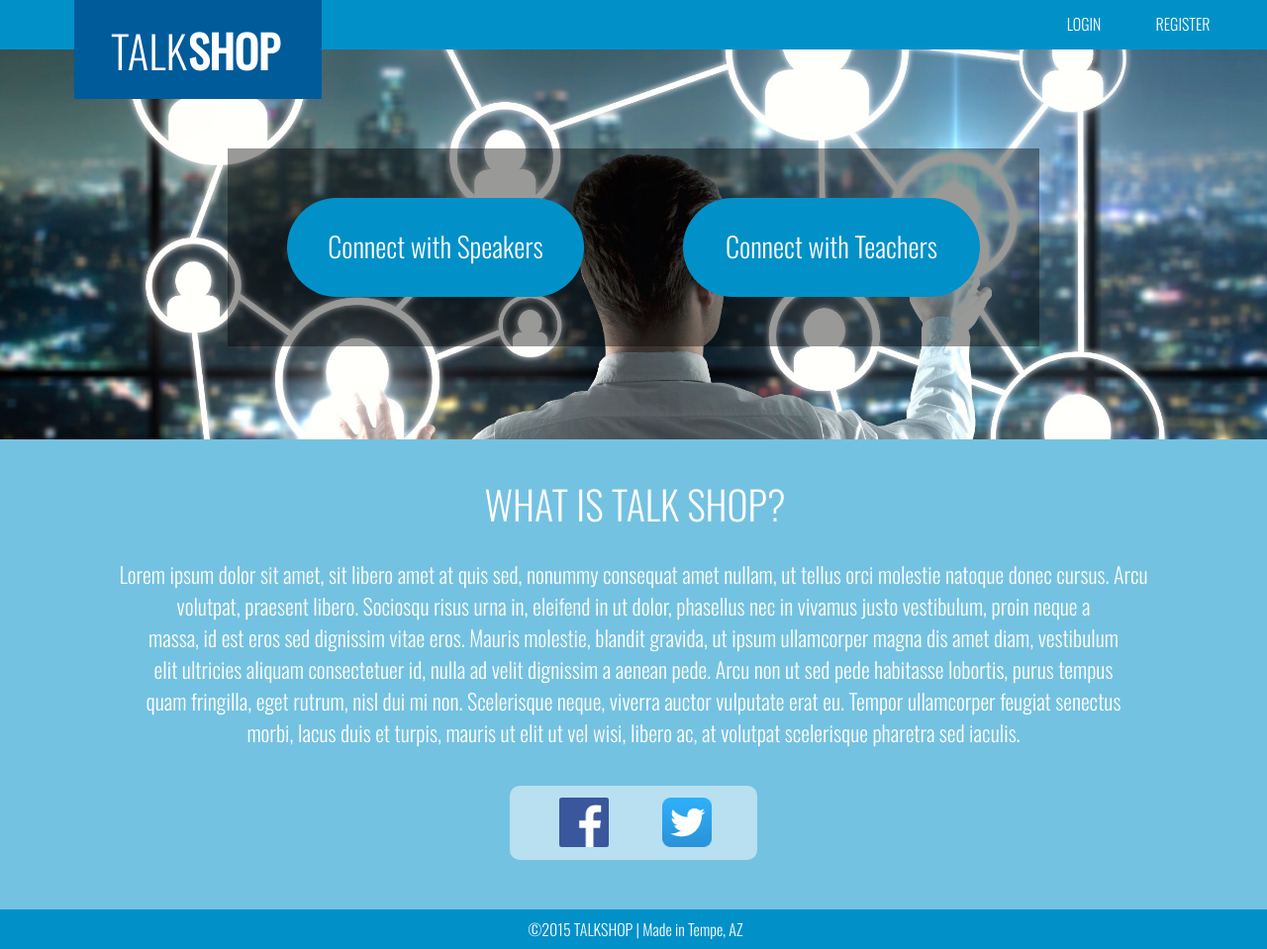
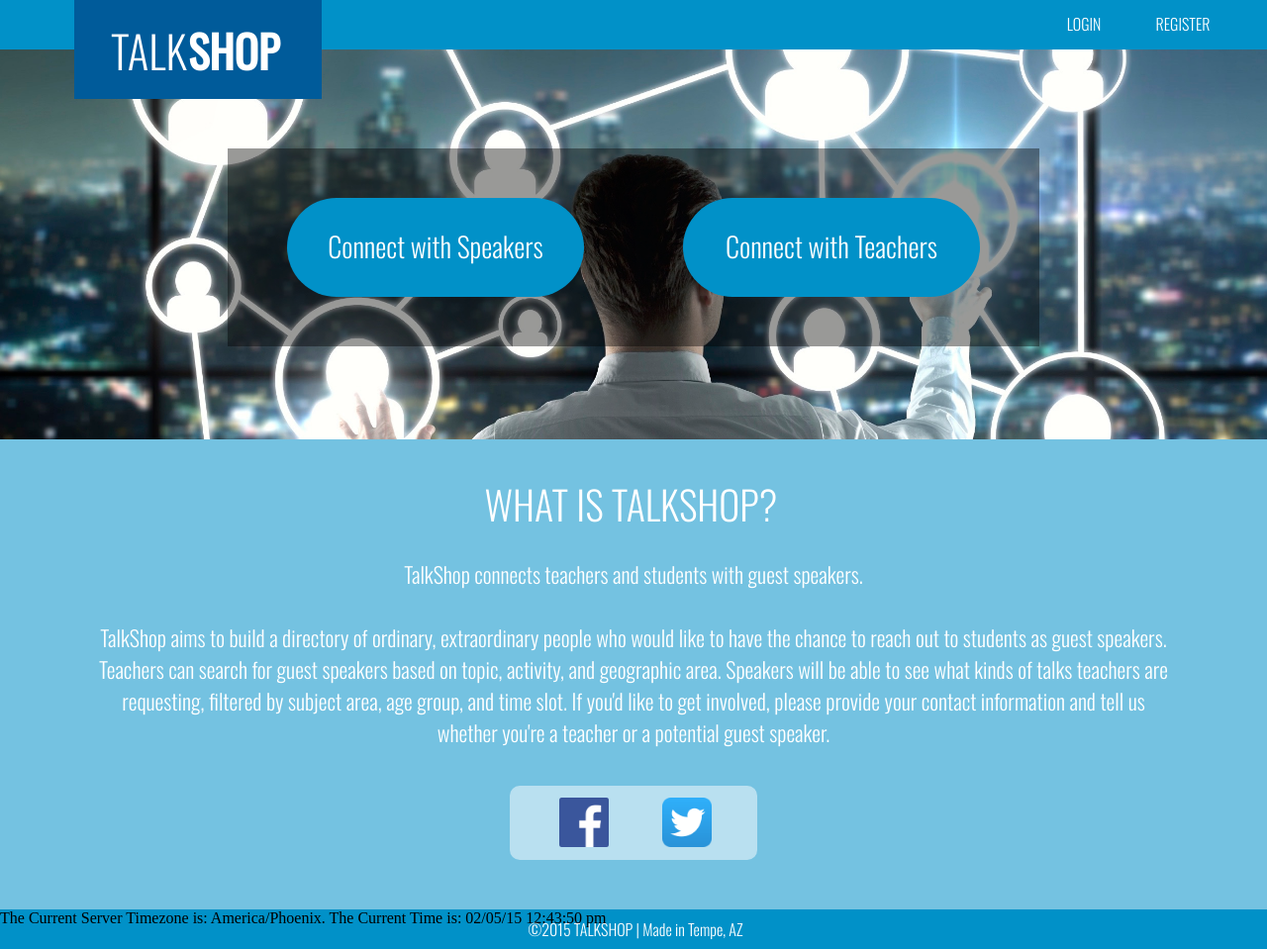
Before and after one commit to asu-cis-capstone/talkshop, a PHP site: page / in a window 1280 px wide. Shown: the whole page at 99% size. Run offline with PHP 8.4, Linux system fonts and the light colour scheme.

Commit message:
Add PHP to index
Change index.html to a .php file to demonstrate that PHP is working
using a timezone example.

```diff
--- a/talkshop/index.html
+++ b/talkshop/index.php
@@ -13,7 +13,7 @@ TALK SHOP!
     <meta charset="utf-8" />
 
 	<!-- Link tag for CSS -->
-    <link type="text/css" rel="stylesheet" href="style.css" />
+    <link type="text/css" rel="stylesheet" href="style/style.css" />
 
 	<!-- Link tag for JavaScript -->
 		<!-- <script type="text/javascript" src=""></script> -->
@@ -26,7 +26,7 @@ TALK SHOP!
 		<!-- <link rel="icon" href="" type="image/ico" /> -->
 
     <!-- Web Page Title -->
-    <title>Talk Shop</title>
+    <title>TalkShop</title>
 
   </head>
 
@@ -61,16 +61,15 @@ TALK SHOP!
 	</div>
 
 	<div id="aboutSection">
-		<div id="aboutUsTitle">WHAT IS TALK SHOP?</div>
+		<div id="aboutUsTitle">WHAT IS TALKSHOP?</div>
 
 		<div id="aboutUsDescriptionHolder">
 			<div id="aboutUsDescriptionText">
-				Lorem ipsum dolor sit amet, sit libero amet at quis sed, nonummy consequat amet nullam, ut tellus orci molestie natoque donec cursus. Arcu <br />
-				volutpat, praesent libero. Sociosqu risus urna in, eleifend in ut dolor, phasellus nec in vivamus justo vestibulum, proin neque a <br />
-				massa, id est eros sed dignissim vitae eros. Mauris molestie, blandit gravida, ut ipsum ullamcorper magna dis amet diam, vestibulum <br />
-				elit ultricies aliquam consectetuer id, nulla ad velit dignissim a aenean pede. Arcu non ut sed pede habitasse lobortis, purus tempus <br />
-				quam fringilla, eget rutrum, nisl dui mi non. Scelerisque neque, viverra auctor vulputate erat eu. Tempor ullamcorper feugiat senectus <br />
-				morbi, lacus duis et turpis, mauris ut elit ut vel wisi, libero ac, at volutpat scelerisque pharetra sed iaculis.
+				TalkShop connects teachers and students with guest speakers.<br /><br />
+				TalkShop aims to build a directory of ordinary, extraordinary people who would like to have the chance to reach out to students as guest speakers. <br />
+				Teachers can search for guest speakers based on topic, activity, and geographic area. Speakers will be able to see what kinds of talks teachers are <br />
+				requesting, filtered by subject area, age group, and time slot. If you'd like to get involved, please provide your contact information and tell us <br />
+				whether you're a teacher or a potential guest speaker.
 			</div>
 		</div>
 
@@ -83,6 +82,19 @@ TALK SHOP!
 
 	<div id="bottomBar">
 		<div id="bottomBarText">&copy;2015 TALKSHOP | Made in Tempe, AZ</div>
+		<div id="time">
+			<?php
+				date_default_timezone_set('America/Phoenix');
+
+				$timezone = date_default_timezone_get();
+
+				echo "The Current Server Timezone is: " . $timezone . ". ";
+
+				$date = date('m/d/y H:i:s a', time());
+
+				echo "The Current Time is: " . $date;
+			?>
+		</div>
 	</div>
 
   </body>
```
